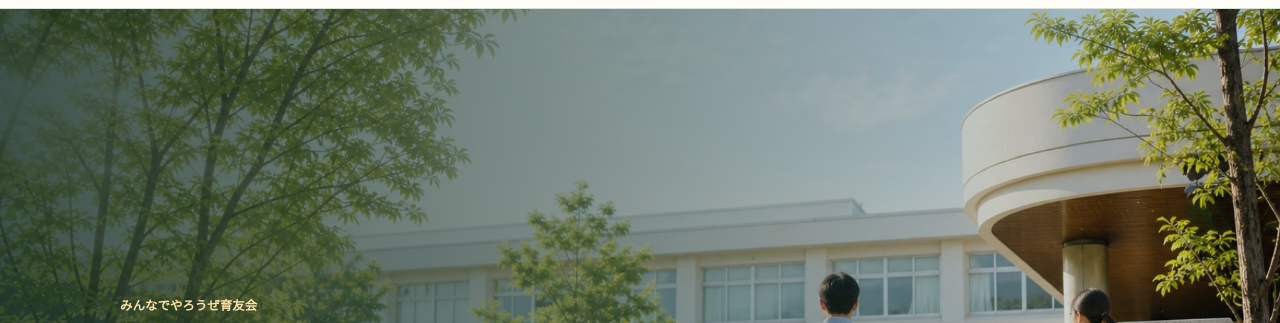
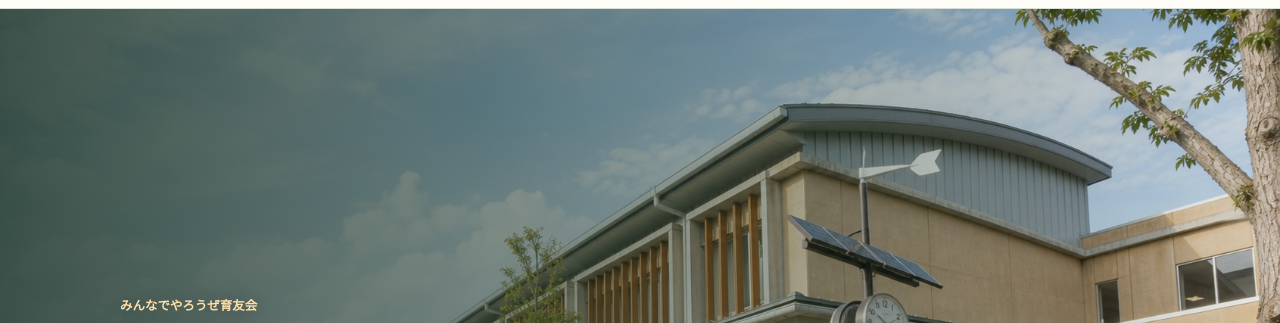
Before and after one commit to kodatuno-ikuyukai/web, a plain HTML site: page index.html in a window 1280 px wide. Shown: the part 64-387 px from the top of the page. Drawn offline with Linux system fonts and the light colour scheme.

Commit message:
Replace home hero image

```diff
--- a/styles.css
+++ b/styles.css
@@ -109,7 +109,7 @@ a {
 .home-hero {
   background-image:
     linear-gradient(90deg, rgba(19, 45, 35, 0.82), rgba(19, 45, 35, 0.5) 45%, rgba(19, 45, 35, 0.08)),
-    url("assets/images/community-hero-v2.jpg");
+    url("assets/images/community-hero-kodatsuno.jpg");
 }
 
 .hero-content {
```
Also changed, not shown: assets/images/community-hero-kodatsuno.jpg (added).
